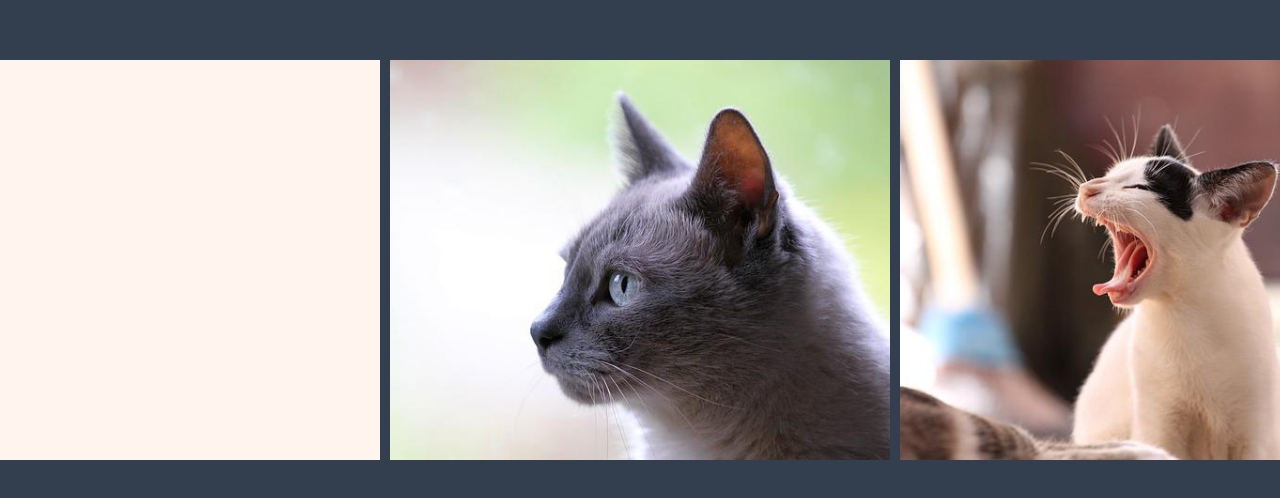
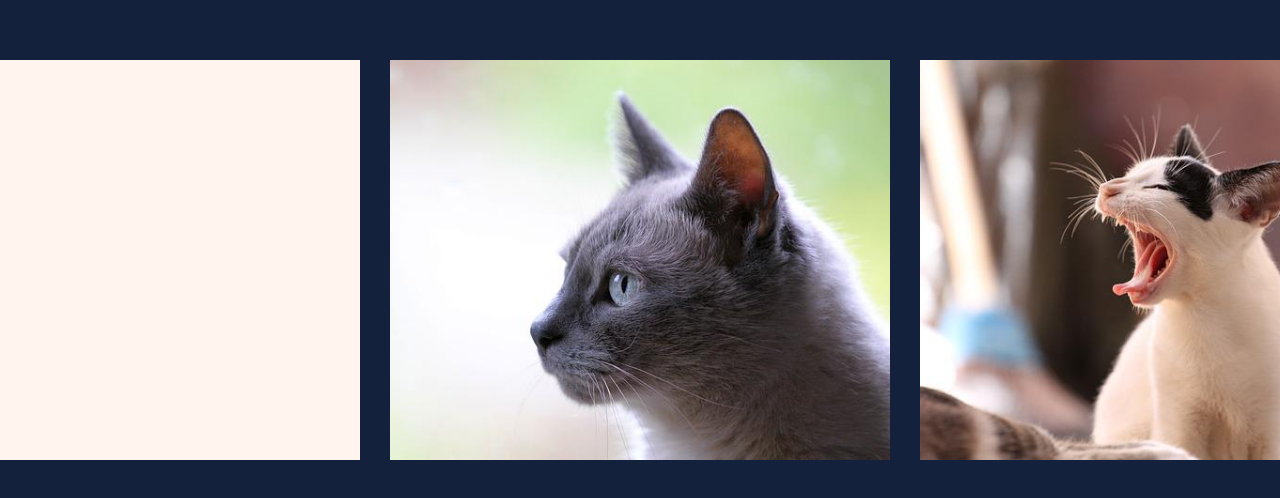
Before and after one commit to ssw6750/JavaScript-project-study-with-likeLion, a website: page client/03.prj.html in a window 1280 px wide. Shown: the part 140-638 px from the top of the page. Drawn offline with Linux system fonts and the light colour scheme; a web font is replaced by a local one.

Commit message:
프로젝트3 캐로셀 리팩토링

```diff
--- a/client/03.prj.js
+++ b/client/03.prj.js
@@ -9,12 +9,15 @@ let imgs = [
 
 const numberOfImagesInCarousel = 3;
 const imgWidth = 500;
-const carouselGap = 10;
+const imgHeight = 400;
+const carouselGap = 30;
 const carouselSpace = imgWidth+carouselGap;
 const carousel_imgs = document.querySelector('.carousel_imgs')
 const container = document.querySelector('.container')
 const carousel__left_btn = document.querySelector('.carousel__left_btn')
 const carousel__right_btn = document.querySelector('.carousel__right_btn')
+const carousel_wrapper = document.querySelector('.carousel_wrapper')
+
 
 // 화살표함수는 호이스팅이 발생하지 않음
 const checkIndex = () => {
@@ -35,14 +38,18 @@ const checkIndex = () => {
 
 //너무 직접적으로 할당하는 느낌... 태그내에서 dataset 선언은 더블쿼토 필요...왜와이
 // 인덱스가 스트링이로 입력됨
+carousel_wrapper.style.width=`${numberOfImagesInCarousel*imgWidth+carouselGap*(numberOfImagesInCarousel-1)}px`
+carousel_wrapper.style.height=`${imgHeight}px`;
 container.dataset.index=0
 carousel_imgs.style.left = -carouselSpace*(container.dataset.index)
+carousel_imgs.style.gap= `${carouselGap}px`
 checkIndex()
 
 
 imgs.map(({url}, index)=>{
   const img_tmp = document.createElement('div')
   img_tmp.classList.add('carousel_img')
+  img_tmp.style.width=`${imgWidth}px`;
   img_tmp.style.backgroundImage=`url(${url})`
   img_tmp.dataset.index=index;
   img_tmp.dataset.name='carousel_img';
@@ -69,10 +76,6 @@ const click_handler = (e) => {
     container.dataset.index=+(container.dataset.index)+1
     checkIndex()
   }
-  if (target.dataset.name==='carousel_img') {
-    console.log('carousel_img');
-    console.log(target.dataset.index);
-  }
 }
 
 const mousedown_handler = (e) => {
@@ -88,7 +91,9 @@ const mousedown_handler = (e) => {
   }
 
   if (target.dataset.name === 'carousel_img') {
+    //carousel_imgs의 transition만 바꾸는 법 모르겠음,,,
     carousel_imgs.className='carousel_transition'
+    carousel_imgs.style.gap= `${carouselGap}px`
     container.dataset.offset = e.clientX
     container.dataset.leftValue= parseInt(carousel_imgs.style.left)
     document.body.addEventListener("mousemove", mousemove_handler)
@@ -97,6 +102,7 @@ const mousedown_handler = (e) => {
 
 const mouseup_handler = (e) => {
   carousel_imgs.className='carousel_imgs'
+  carousel_imgs.style.gap= `${carouselGap}px`
   if (parseInt(carousel_imgs.style.left) > 0) {;
     container.dataset.index=0
   } else if (parseInt(carousel_imgs.style.left) < -carouselSpace*(imgs.length-numberOfImagesInCarousel)) {
@@ -111,7 +117,6 @@ const mouseup_handler = (e) => {
 
 const mousemove_handler = (e) => {
   carousel_imgs.style.left = `${(container.dataset.leftValue - (container.dataset.offset-e.clientX))}px`
-
 }
 
 
@@ -122,3 +127,6 @@ document.body.addEventListener("mouseup", mouseup_handler)
 document.body.addEventListener("mouseleave", mouseup_handler)
 
 // 이벤트가 자기 자신을 해체할 수 있나..?
+// scrollleft ?
+//let outer = gallery.getBoundingClientRect();
+//let inner = carousel.getBoundingClientRect();
--- a/client/css/03.prj.css
+++ b/client/css/03.prj.css
@@ -12,7 +12,7 @@ body {
   margin: 0;
   padding: 0;
   height: 100vh;
-  background: #333f4f;
+  background: #14213d;
 }
 
 .container{
@@ -20,8 +20,6 @@ body {
 }
 
 .carousel_wrapper{
-  width: 1520px;
-  height: 400px;
   overflow: hidden;
   white-space: nowrap;
   position: relative;
```
